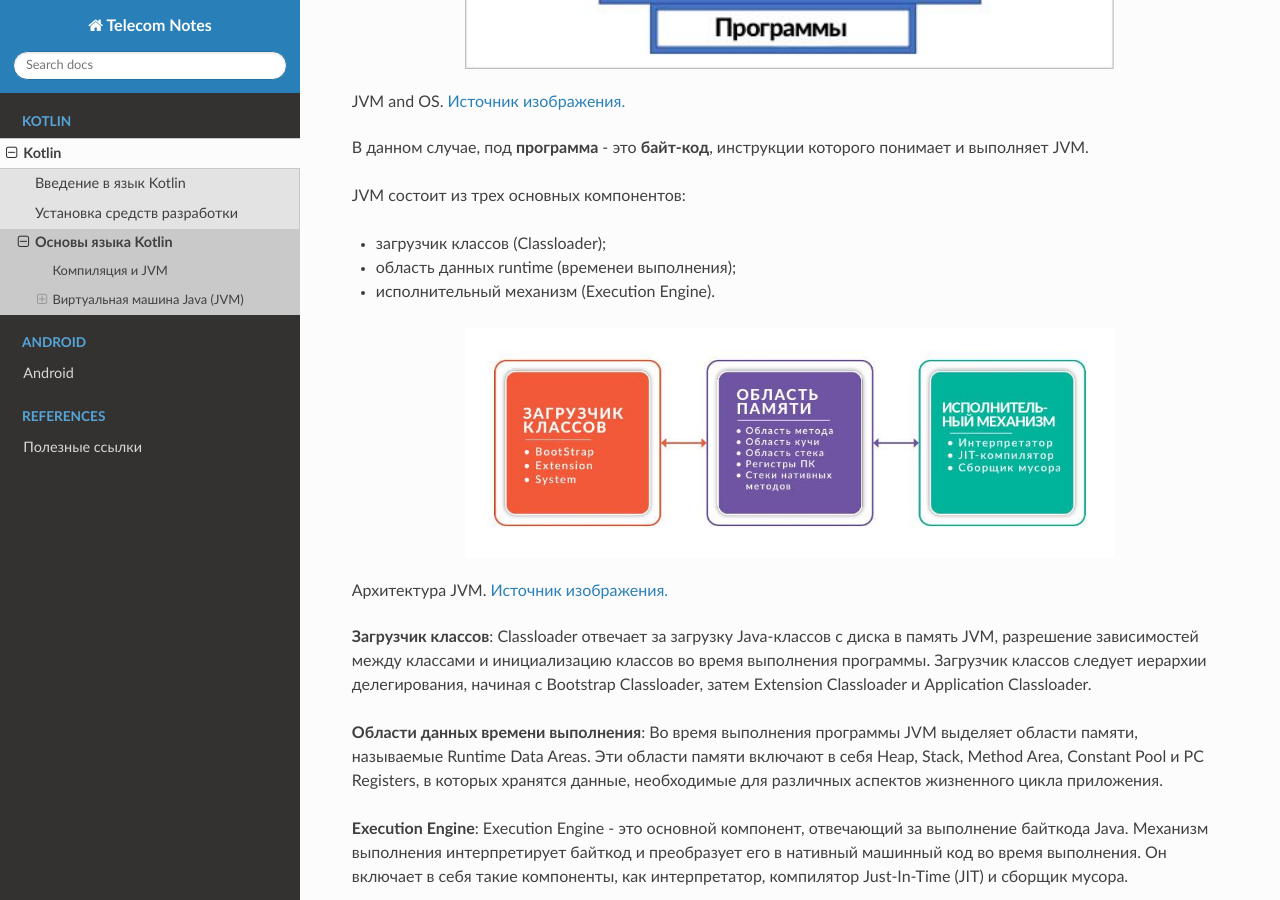
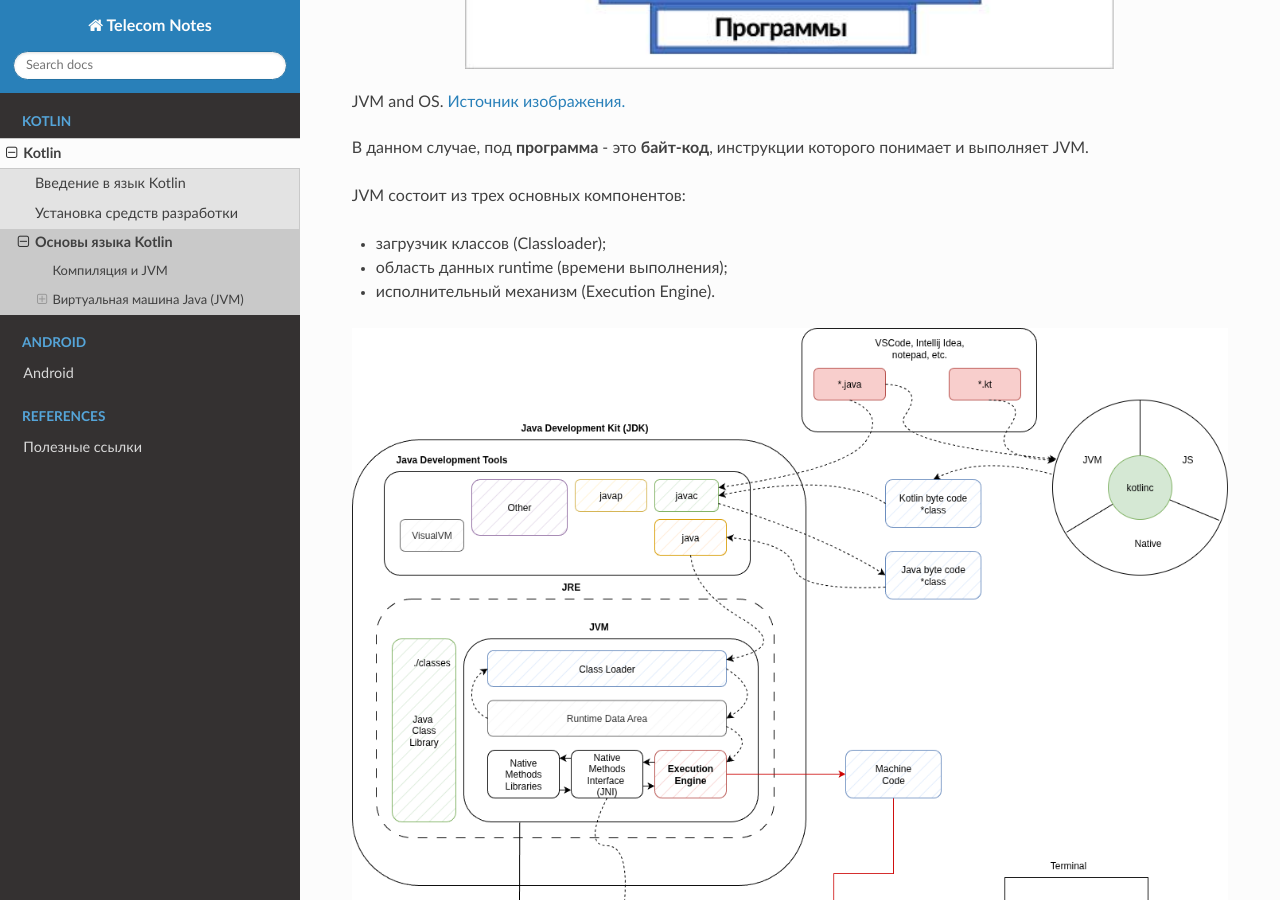
Before and after one commit to TelecomDep/notes, a Sphinx documentation site: the page built from docs/source/Kotlin/02_basics_compile_jvm.md, in a window 1280 px wide and 900 px high, scrolled down 1442 px. Built offline with Sphinx 7.4.7 and the Read the Docs theme 3.1.0, drawn with Linux system fonts in a browser that asks for light colours.

Commit message:
JVM architecture

```diff
--- a/docs/source/Kotlin/02_basics_compile_jvm.md
+++ b/docs/source/Kotlin/02_basics_compile_jvm.md
@@ -33,12 +33,12 @@ JVM может быть установлена на любую операцио
 JVM состоит из трех основных компонентов:
 
 - загрузчик классов (Classloader);
-- область данных runtime (временеи выполнения);
+- область данных runtime (времени выполнения);
 - исполнительный механизм (Execution Engine).
 
 <p align="center">
-  <img src="../_static/images/kotlin/compilation/01_jvm_architecture.jpg" width="650" title="hover text" alt="Alt text">
-  <figcaption> Архитектура JVM. <a href="https://www.nic.ru/help/jvm-chto-eto-kak-ustroena-virtual6naya-mashina-java_11250.html">Источник изображения.</a></figcaption>
+  <img src="../_static/images/kotlin/compilation/Kotlin_JVM_Architecture.png" width="900" title="hover text" alt="Alt text">
+  <figcaption> Архитектура JVM. <a href="https://www.geeksforgeeks.org/java/how-jvm-works-jvm-architecture/">Источник изображения.</a></figcaption>
 </p>
 
 **Загрузчик классов**: Classloader отвечает за загрузку Java-классов с диска в память JVM, разрешение зависимостей между классами и инициализацию классов во время выполнения программы. Загрузчик классов следует иерархии делегирования, начиная с Bootstrap Classloader, затем Extension Classloader и Application Classloader.
```
Also changed, not shown: docs/source/_static/images/kotlin/compilation/01_class_loader_subsystem.png (added), docs/source/_static/images/kotlin/compilation/01_jvm_architecture_basic.png (added), docs/source/_static/images/kotlin/compilation/Kotlin_JVM_Architecture.png (added).
